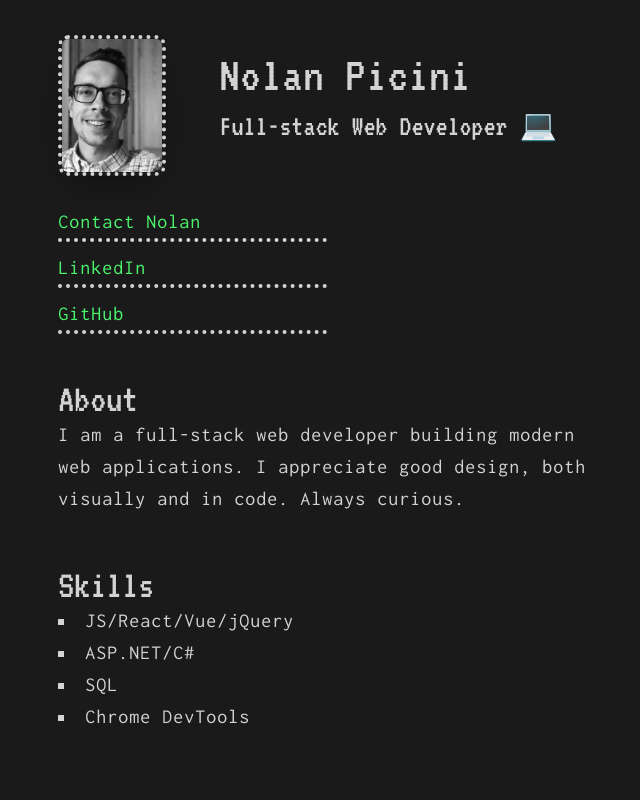
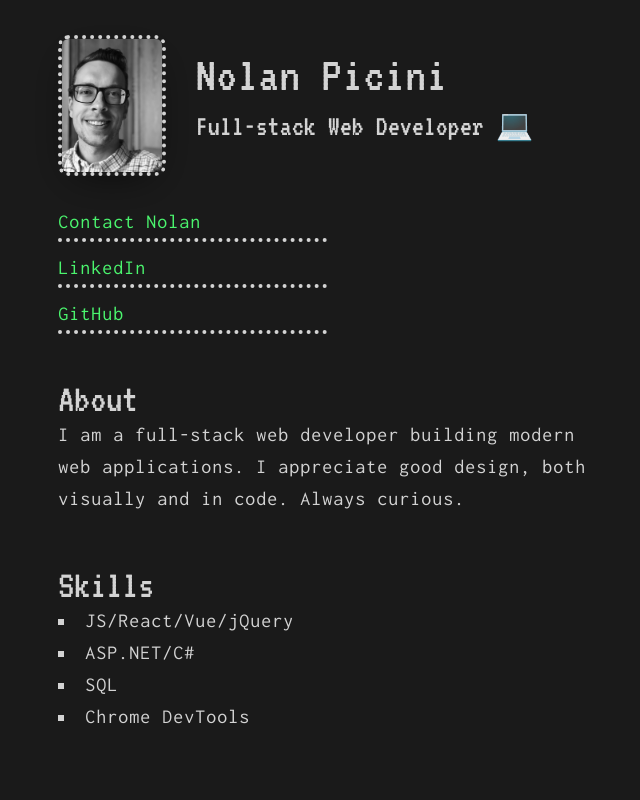
Before and after one commit to NolanPic/picini.io, a React (Create React App) app: page / in a window 1280 px wide. Shown: the top 800 px of the page, without its empty margins (313-953 px from the left). Built offline with nearby package versions, Linux system fonts and the light colour scheme.

Commit message:
improve spacing between portrait and name/title

```diff
--- a/src/sass/main.scss
+++ b/src/sass/main.scss
@@ -100,7 +100,7 @@ main {
 
   #intro {
     @include flex-row();
-    justify-content: space-between;
+    justify-content: flex-start;
 
     @media (max-width: 600px) {
       @include flex-column();
@@ -112,6 +112,7 @@ main {
 
     .avatar {
       width: 20%;
+      margin-right: 3rem;
       @include flex-column();
 
       a {
```
